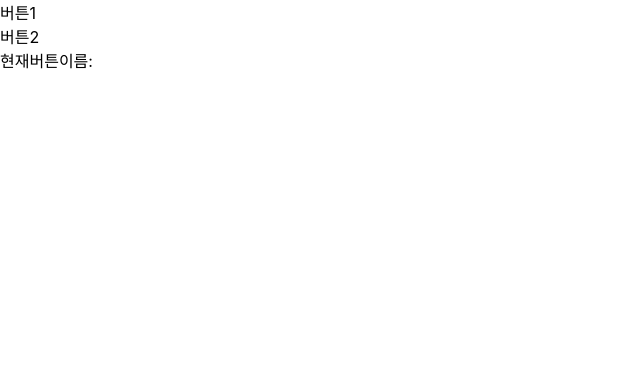
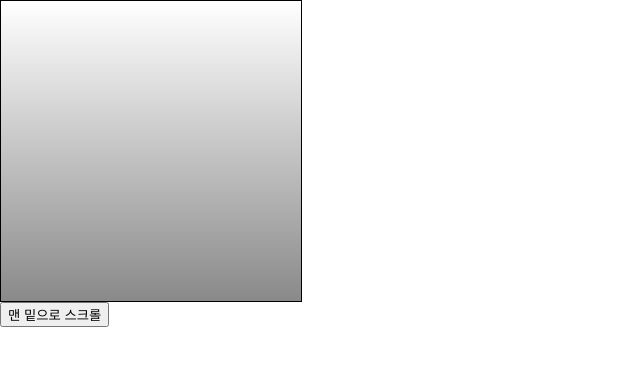
Before and after one commit to shiincs/react-book-exercise, a React (Create React App) app in the folder hello-react/: page / in a window 1280 px wide. Shown: the top 366 px of the page, without its empty margins (0-640 px from the left). Built offline with nearby package versions, Linux system fonts and the light colour scheme.

Commit message:
exercise: chapter05 added chapter05(ref) exercise code

```diff
--- a/hello-react/src/App.js
+++ b/hello-react/src/App.js
@@ -2,13 +2,22 @@
 import MyComponent from './MyComponent'
 import EventPractice from './EventPractice'
 import EventTest from './EventTest'
+import ValidationSample from './ValidationSample'
+import ScrollBox from './ScrollBox';
 
 class App extends Component {
   render() {
     return (
       // <MyComponent />
       // <EventPractice />
-      <EventTest />
+      // <EventTest />
+      // <ValidationSample />
+      <div>
+        {/* 컴포넌트에 ref를 달아서 해당 컴포넌트의 멤버 요소를 가져올 수 있다.
+        여기에서의 this.scrollBox 는 ScrollBox 컴포넌트의 멤버 요소를 말한다.*/}
+        <ScrollBox ref={(ref) => this.scrollBox = ref} />
+        <button onClick={() => {this.scrollBox.scrollToBottom()}}>맨 밑으로 스크롤</button>
+      </div>
     )
   }
 }
--- /dev/null
+++ b/hello-react/src/ScrollBox.js
@@ -0,0 +1,43 @@
+import React, { Component } from 'react';
+
+class ScrollBox extends Component {
+
+  // 컴포넌트의 멤버함수 선언
+  scrollToBottom = () => {
+    // ref로 가져온 React DOM의 객체값을 분해대입으로 가져온다.
+    // scrollHeight는 해당 요소의 전체 scroll의 높이를 말한다. (여기에서는 내부 박스의 높이)
+    // clientHeight는 해당 요소의 높이를 말한다. (여기에서는 ref가 설정된 외부 박스의 높이)
+    const {scrollHeight, clientHeight} = this.box
+    // 전체 스크롤 높이에서 해당 요소의 높이를 빼주고,
+    // 그 값을 scrollTop의 값으로 설정해서 스크롤의 위치를 맨 아래쪽으로 내려준다.
+    this.box.scrollTop = scrollHeight - clientHeight
+  }
+
+  render() {
+    const style = {
+      border: '1px solid black',
+      height: '300px',
+      width: '300px',
+      overflow: 'auto',
+      position: 'relative'
+    }
+
+    const innerStyle = {
+      width: '100%',
+      height: '650px',
+      background: 'linear-gradient(white, black)'
+    }
+
+    return (
+      // 조작하고자하는 DOM 요소에 ref를 달아주고
+      // 콜백 함수에서 컴포넌트의 멤버변수(임의의 변수이름 설정)에 파라미터로 받아온 ref를 넣어준다.
+      // 아래처럼 ref를 달아주면 현재 컴포넌트의 멤버변수로 선언된 this.box에 ref가 담기게 된다.
+      // 이제 this.box는 React DOM 요소인 div를 직접 가리키게 된다.
+      <div style={style} ref={(ref) => this.box = ref}>
+        <div style={innerStyle} />
+      </div>
+    );
+  }
+}
+
+export default ScrollBox;
--- /dev/null
+++ b/hello-react/src/ValidationSample.css
@@ -0,0 +1,7 @@
+.success {
+  background-color: lightgreen;
+}
+
+.failure {
+  background-color: lightcoral;
+}
--- /dev/null
+++ b/hello-react/src/ValidationSample.js
@@ -0,0 +1,47 @@
+import React, {Component} from 'react'
+import './ValidationSample.css'
+
+class ValidationSample extends Component {
+
+  state = {
+    password: '',
+    clicked: false,
+    validated: false
+  }
+
+  handleChange = (e) => {
+    this.setState({
+      password: e.target.value
+    })
+  }
+
+  handleButtonClick = () => {
+    this.setState({
+      clicked: true,
+      validated: this.state.password === '0000'
+    })
+    this.input.focus()
+  }
+
+  handleKeyPress = (e) => {
+    e.key === 'Enter' && this.handleButtonClick()
+  }
+
+  render() {
+    return(
+      <div>
+        <input
+          type="password"
+          value={this.state.password}
+          onChange={this.handleChange}
+          className={this.state.clicked? (this.state.validated? 'success' : 'failure') : ''}
+          onKeyPress={this.handleKeyPress}
+          ref={(ref) => {this.input = ref}}
+        />
+        <button onClick={this.handleButtonClick}>검증하기</button>
+      </div>
+    )
+  }
+}
+
+export default ValidationSample
```
